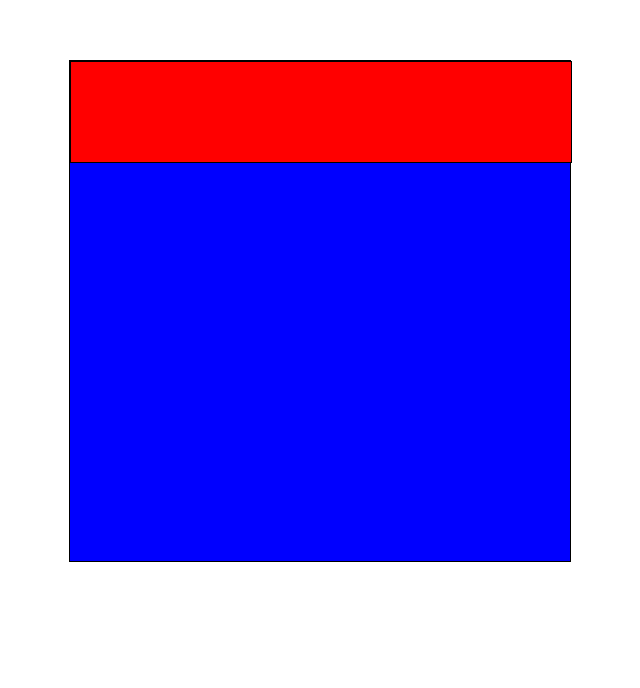
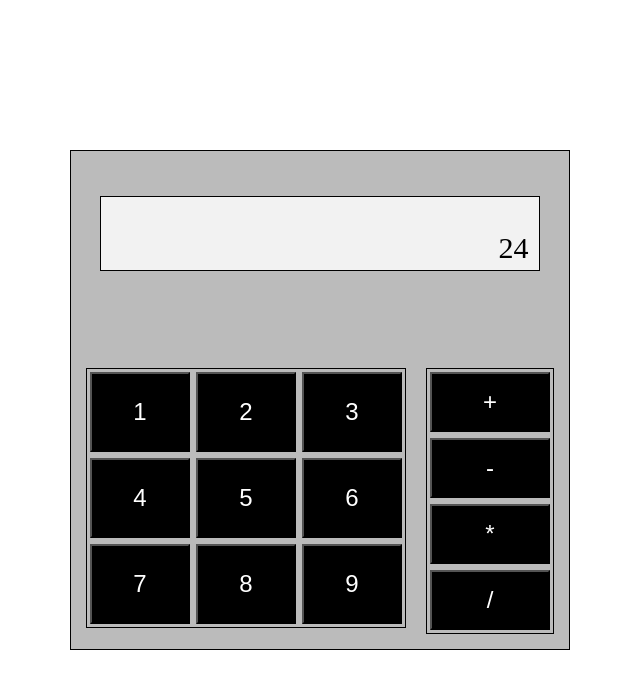
Before and after one commit to eseferr/odin-calculator, a plain HTML site: page index.html in a window 1280 px wide. Shown: the whole page, without its empty margins (320-960 px from the left). Drawn offline with Linux system fonts and the light colour scheme.

Commit message:
Add calculator style

```diff
--- a/index.html
+++ b/index.html
@@ -9,8 +9,36 @@
   <body>
     <div class="calc-container">
       <div class="calc-frame">
-        <div class="operation-section"></div>
-        <div class="btns-section"></div>
+        <div class="screen-section">
+          <div class="screen-frame">
+            <tex class="screen-text">24</tex>
+          </div>
+        </div>
+        <div class="btns-section">
+          <div class="numbers">
+            <div class="row">
+              <button class="btn">1</button>
+              <button class="btn">2</button>
+              <button class="btn">3</button>
+            </div>
+            <div class="row">
+              <button class="btn">4</button>
+              <button class="btn">5</button>
+              <button class="btn">6</button>
+            </div>
+            <div class="row">
+              <button class="btn">7</button>
+              <button class="btn">8</button>
+              <button class="btn">9</button>
+            </div>
+          </div>
+          <div class="operations">
+            <button class="btn btn-operations">+</button>
+            <button class="btn btn-operations">-</button>
+            <button class="btn btn-operations">*</button>
+            <button class="btn btn-operations">/</button>
+          </div>
+        </div>
       </div>
     </div>
     <script src="script.js"></script>
--- a/style.css
+++ b/style.css
@@ -1,12 +1,13 @@
 * {
   margin: 0;
   padding: 0;
+  box-sizing: border-box;
 }
 .calc-container {
-  padding: 60px;
   display: flex;
   align-items: center;
   justify-content: center;
+  height: 100vh;
 }
 .calc-frame {
   display: flex;
@@ -14,17 +15,74 @@
   width: 500px;
   height: 500px;
   border: solid 1px;
-  justify-content: start;
+  justify-content: space-between;
+  background-color: #bbbbbb;
+  padding: 5px;
 }
-.operation-section {
-  background-color: red;
-  width: 500px;
-  height: 100px;
+
+.screen-section {
+  display: flex;
+  justify-content: center;
+  align-items: center;
+  width: 100%;
+  padding: 20px 0;
+}
+.screen-frame {
+  width: 90%;
+  height: 80px;
+  height: 75px;
+  margin: 20px;
+  padding: 5px;
   border: solid 1px;
+  background-color: #f2f2f2;
+  position: relative;
+}
+.screen-text {
+  position: absolute;
+  bottom: 5px;
+  right: 10px;
+  font-size: 30px;
 }
 .btns-section {
-  background-color: blue;
-  width: 500px;
-  height: 400px;
+  display: flex;
+  justify-content: space-between;
+  align-items: flex-start;
+}
+.numbers.operations {
+  margin: 3px;
   display: flex;
 }
+.operations {
+  display: flex;
+  flex-direction: column;
+  justify-content: space-between;
+  align-items: center;
+  width: 30%;
+  border: solid 1px;
+  margin: 10px;
+}
+.numbers {
+  flex-direction: column;
+  width: 70%;
+  border: solid 1px;
+  margin: 10px;
+}
+
+.row {
+  display: flex;
+  justify-content: space-between;
+}
+.btn {
+  width: 100px;
+  height: 80px;
+  margin: 3px;
+  font-size: 1.5rem;
+  color: #fff;
+}
+.btn {
+  background-color: black;
+}
+.btn-operations {
+  width: 120px;
+  height: 60px;
+}
```
